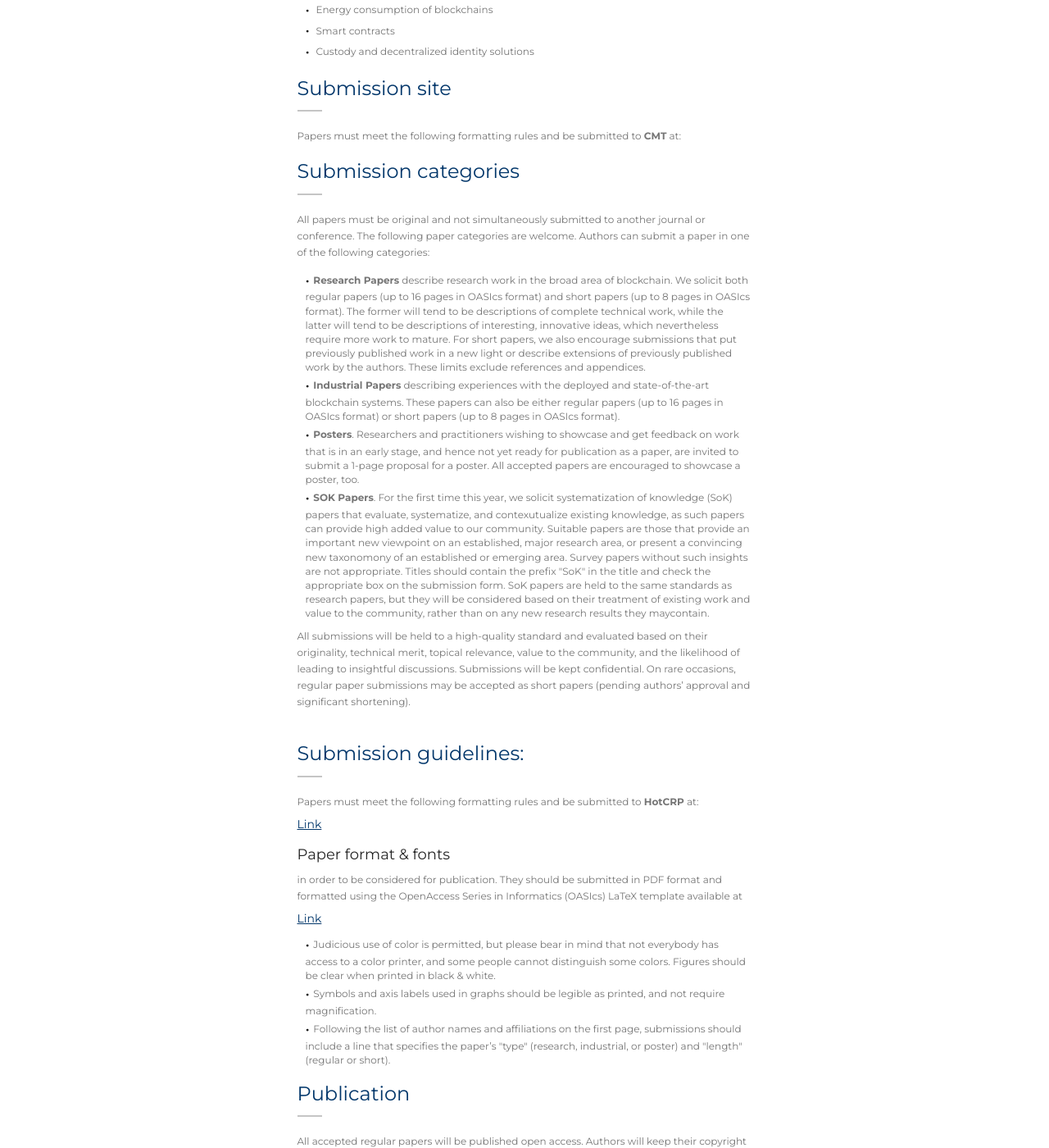
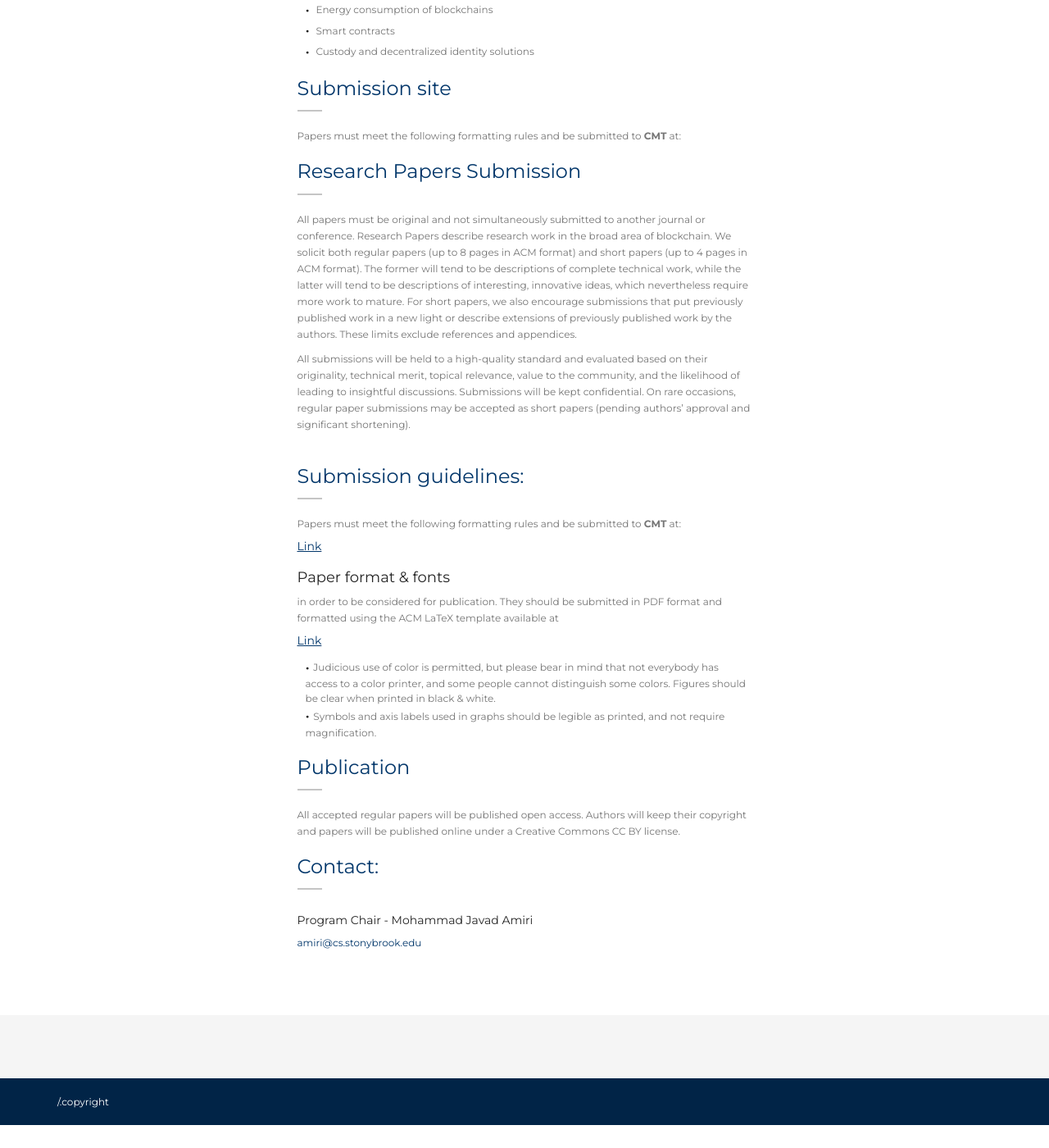
Before and after one commit to scfab/2024, a Jekyll site: the page built from papers.html, in a window 1280 px wide and 1400 px high, scrolled down 1218 px. Shown: the whole window at 82% size. Built offline with Jekyll 4.4.1, drawn with Linux system fonts in a browser that asks for light colours; comment, search, counter and statistics services are not loaded; after the commit the page ends 2590 px from its top, so only the background shows below that; some of the changed text lies outside the part shown.

Commit message:
Call for papers updated

```diff
--- a/_includes/header.html
+++ b/_includes/header.html
@@ -63,7 +63,7 @@
               <a href="#" class="has-child no-link">Venue</a>
               <ul class="list-unstyled child-navigation">
                 <li><a href="location.html">Location</a></li>
-                <!--<li><a href="accommodation.html">Accommodation</a></li>-->
+<!--                <li><a href="accommodation.html">Accommodation</a></li>-->
               </ul>
             </li>
             <li>
--- a/_includes/slider.html
+++ b/_includes/slider.html
@@ -18,7 +18,7 @@
         <div class="col-md-3 col-sm-12">
           <header>
             <h2> Sixth International Workshop on Foundations and
-Applications of Blockchain 2024</h2>
+Applications of Blockchain</h2>
 <!--
             <h3 style="color:white"><a
                 href="https://goo.gl/maps/HSsvzomQxwF2">
--- a/location.html
+++ b/location.html
@@ -14,7 +14,7 @@ layout: default
             <h2>Location</h2>
           </header>
           <div class="section-content">
-          	<h4><b>FAB'24</b> will be held in Guangzhou, China In conjunction with <a href="https://vldb.org/2024/">VLDB 2024</a>
+          	<h4><b>FAB'24</b> will be held in Guangzhou, China in conjunction with <a href="https://vldb.org/2024/">VLDB 2024</a>
           	</h4>
 
 <!--
--- a/papers.html
+++ b/papers.html
@@ -134,37 +134,17 @@ layout: default
 -->
             </h4>
             <a id="submission">
-              <h2>Submission categories</h2>
+              <h2>Research Papers Submission</h2>
             </a>
-            <p>All papers must be original and not simultaneously submitted to another journal or conference. The
-              following paper categories are welcome. Authors can submit a paper in one of the following categories:
-            </p>
-            <ul class="topics-list">
-              <li><b>Research Papers</b> describe research work in the broad area of blockchain. We solicit both regular
-                papers
-                (up to 16 pages in OASIcs format) and short papers (up to 8 pages in OASIcs format). The former will
+            <p>All papers must be original and not simultaneously submitted to another journal or conference.
+                Research Papers describe research work in the broad area of blockchain. We solicit both regular
+                papers (up to 8 pages in ACM format) and short papers (up to 4 pages in ACM format). The former will
                 tend to be descriptions of complete technical work, while the latter will tend to be descriptions of
                 interesting, innovative ideas, which nevertheless require more work to mature. For short papers, we also
                 encourage submissions that put previously published work in a new light or describe extensions of
                 previously published work by the authors. These limits exclude references and appendices.
+            </p>
 
-              </li>
-              <li><b>Industrial Papers</b> describing experiences with the deployed and state-of-the-art blockchain
-                systems. These papers can also be either regular papers (up to 16 pages in OASIcs format) or short
-                papers (up to 8 pages in OASIcs format).
-              </li>
-              <li><b>Posters</b>. Researchers and practitioners wishing to showcase and get feedback on work that is in
-                an early stage, and hence not yet ready for publication as a paper, are invited to submit a 1-page
-                proposal for a poster. All accepted papers are encouraged to showcase a poster, too.
-              </li>
-            <li><b>SOK Papers</b>. For the first time this year, we solicit systematization of knowledge (SoK) papers that evaluate,
-                systematize, and contexutualize existing knowledge, as such papers can provide high added value to our community. Suitable papers
-                are those that provide an important new viewpoint on an established, major research area, or present a convincing new taxonomony
-                of an established or emerging area. Survey papers without such insights are not appropriate. Titles should contain the prefix "SoK" in the title and
-                check the appropriate box on the submission form. SoK papers are held to the same standards as research papers, but they will be considered based on
-                their treatment of existing work and value to the community, rather than on any new research results they maycontain.
-            </li>
-             </ul>
             <p>
               All submissions will be held to a high-quality standard and evaluated based on their originality,
               technical merit, topical relevance, value to the community, and the likelihood of leading to insightful
@@ -177,8 +157,8 @@ layout: default
               <h2>Submission guidelines:</h2>
             </a>
             <p>
-              Papers must meet the following formatting rules and be submitted to <b>HotCRP</b> at: <br>
-            <h4><a href="https://fab22.hotcrp.com/" target="_blank"
+              Papers must meet the following formatting rules and be submitted to <b>CMT</b> at: <br>
+            <h4><a href="" target="_blank"
                 style="text-decoration:underline;">
                 Link
               </a></h4>
@@ -186,8 +166,8 @@ layout: default
             <h3>Paper format & fonts</h3>
             <p>
               in order to be considered for publication. They should be submitted in PDF format and formatted using the
-              OpenAccess Series in Informatics (OASIcs) LaTeX template available at
-            <h4><a href="https://submission.dagstuhl.de/documentation/authors" target="_blank"
+              ACM LaTeX template available at
+            <h4><a href="https://www.acm.org/publications/proceedings-template" target="_blank"
                 style="text-decoration:underline;">
                 Link
               </a></h4>
@@ -197,10 +177,6 @@ layout: default
                 printer, and some people cannot distinguish some colors. Figures should be clear when printed in black &
                 white.
               <li>Symbols and axis labels used in graphs should be legible as printed, and not require magnification.
-              </li>
-              <li>Following the list of author names and affiliations on the first page, submissions should include a
-                line that specifies the paper’s "type" (research, industrial, or poster) and "length" (regular or
-                short).
               </li>
             </ul>
             <a id="submit">
```
Also changed, not shown: other parts of _includes/header.html (+1 -1 lines), other parts of papers.html (+0 -1 lines), officers.html (+0 -7 lines), schedule.html (+4 -4 lines), 2 other files.
